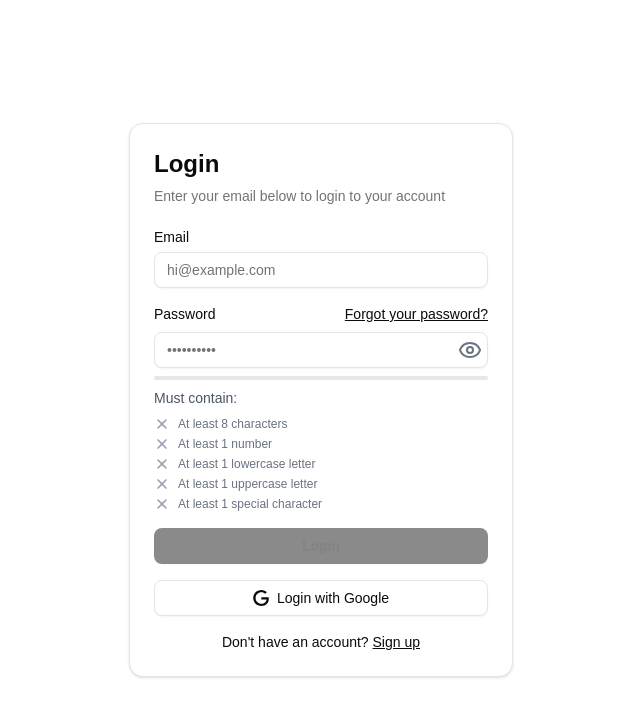
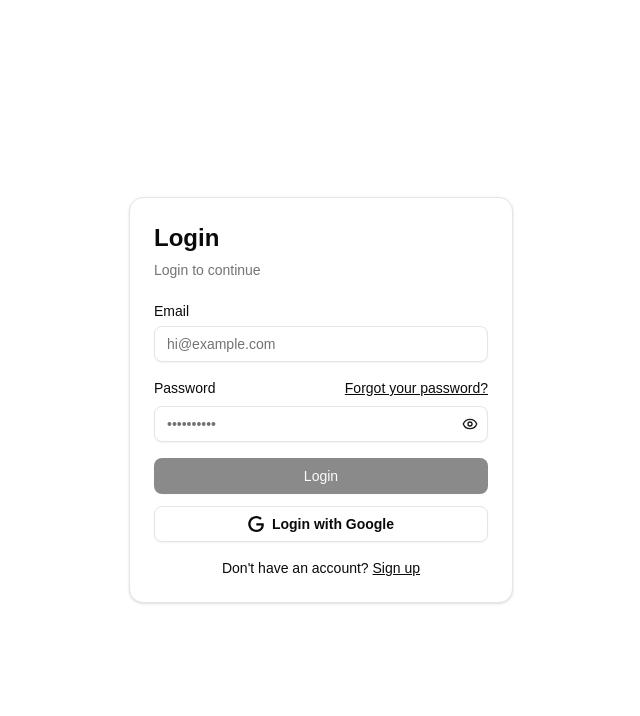
Before and after one commit to Nareshix/movie-tracker, a SvelteKit app: page /login in a window 1280 px wide. Shown: the top 716 px of the page, without its empty margins (319-959 px from the left). Built offline with nearby package versions, Linux system fonts and the light colour scheme.

Commit message:
completed the login page

```diff
--- a/src/routes/(auth)/login/+page.svelte
+++ b/src/routes/(auth)/login/+page.svelte
@@ -1,13 +1,16 @@
 <script lang="ts">
-	import { Button } from "$lib/components/ui/button/index.js";
-	import { Label } from "$lib/components/ui/label/index.js";
-	import { Input } from "$lib/components/ui/input/index.js";
-	import * as Card from "$lib/components/ui/card/index.js";
-  	import { goto } from "$app/navigation";
-	// import { sendVerificationEmail } from "$lib/api/sendVerificationEmail";
-	// import { toast } from "svelte-sonner";
-	import { Eye, EyeOff } from "@lucide/svelte";
+	import { Button } from '$lib/components/ui/button/index.js';
+	import { Label } from '$lib/components/ui/label/index.js';
+	import { Input } from '$lib/components/ui/input/index.js';
+	import * as Card from '$lib/components/ui/card/index.js';
+	import { enhance } from '$app/forms';
+	import { Eye, EyeOff, LoaderCircleIcon } from '@lucide/svelte';
+	import { toast } from 'svelte-sonner';
 
+	import type { PageProps } from './$types';
+	let { data, form }: PageProps = $props();
+
+	let loading = $state(false);
 
 	let email = $state('');
 	let password = $state('');
@@ -15,152 +18,116 @@
 
 	// Email validation regex
 	const EMAIL_REGEX = /^[a-zA-Z0-9._%+-]+@[a-zA-Z0-9.-]+\.[a-zA-Z]{2,}$/;
-	// Password strength validation
-	const PASSWORD_REQUIREMENTS = [
-		{ regex: /.{8,}/, text: 'At least 8 characters' },
-		{ regex: /[0-9]/, text: 'At least 1 number' },
-		{ regex: /[a-z]/, text: 'At least 1 lowercase letter' },
-		{ regex: /[A-Z]/, text: 'At least 1 uppercase letter' },
-		{ regex: /[!-\/:-@[-`{-~]/, text: 'At least 1 special character' },
-	];
-
-	const STRENGTH_CONFIG = {
-		colors: {
-			0: 'bg-gray-200',
-			1: 'bg-red-500',
-			2: 'bg-orange-500',
-			3: 'bg-amber-500',
-			4: 'bg-amber-600',
-			5: 'bg-emerald-500',
-		} as Record<number, string>,
-		texts: {
-			0: 'Enter a password',
-			1: 'Weak password',
-			2: 'Medium password!',
-			3: 'Strong password!!',
-			4: 'Very Strong password!!!',
-		} as Record<number, string>,
-	};
-
 
 	// Derived state for email validation
 	let emailIsValid = $derived(EMAIL_REGEX.test(email));
 	let showEmailError = $derived(email.length > 0 && !emailIsValid);
 
-	// Derived state for password strength
-	let passwordStrength = $derived.by(() => {
-		const requirements = PASSWORD_REQUIREMENTS.map((req) => ({
-			met: req.regex.test(password),
-			text: req.text,
-		}));
-
-		const score = requirements.filter((req) => req.met).length;
-
-		return {
-			score,
-			requirements,
-		};
+	$effect(() => {
+		if (form?.ErrorMsg) {
+			toast.error(form.ErrorMsg);
+		}
 	});
+</script>
 
 
-</script>
-<div class="grid place-items-center h-svh">
+<div class="grid h-svh place-items-center">
 	<Card.Root class="mx-auto w-full max-w-sm">
 		<Card.Header>
 			<Card.Title class="text-2xl">Login</Card.Title>
-			<Card.Description>Enter your email below to login to your account</Card.Description>
+			<Card.Description>Login to continue</Card.Description>
 		</Card.Header>
 		<Card.Content>
-			<div class="grid gap-4">
+			<p class="error"></p>
+			<form
+				method="POST"
+				action="?/login"
+				class="grid gap-4 pb-3"
+				use:enhance={() => {
+					loading = true;
+					return async ({ update }) => {
+						await update();
+						loading = false;
+					};
+				}}
+			>
 				<div class="grid gap-2">
 					<Label for="email">Email</Label>
 					<Input
 						id="email"
 						type="email"
+						name="email"
 						placeholder="hi@example.com"
 						bind:value={email}
 						class={showEmailError ? 'border-red-500' : ''}
 						required
 					/>
 					{#if showEmailError}
-						<p class="text-red-500 text-xs mt-1">Please enter a valid email address</p>
+						<p class="mt-1 text-xs text-red-500">Please enter a valid email address</p>
 					{/if}
 				</div>
 				<div class="grid gap-2">
 					<div class="flex items-center">
 						<Label for="password">Password</Label>
-						<a href="##" class="ml-auto inline-block text-sm underline">
-							Forgot your password?
-						</a>
+						<a href="##" class="ml-auto inline-block text-sm underline"> Forgot your password? </a>
 					</div>
 
 					<!-- Enhanced Password Input -->
 					<div class="relative">
 						<Input
 							id="password"
+							name="password"
 							type={showPassword ? 'text' : 'password'}
 							placeholder="••••••••••"
 							bind:value={password}
 							required
-							class='pr-10'
+							class="pr-10"
 						/>
 						<button
 							type="button"
-							onclick={() => showPassword = !showPassword}
-							class="absolute inset-y-0 right-0 flex items-center justify-center w-9 text-gray-500"
+							onclick={() => (showPassword = !showPassword)}
+							class="text-primary absolute inset-y-0 right-0 flex w-9 items-center justify-center"
 							aria-label={showPassword ? 'Hide password' : 'Show password'}
 						>
 							{#if showPassword}
-							<EyeOff />
+								<EyeOff class="w-4" />
 							{:else}
-							<Eye />
+								<Eye class="w-4" />
 							{/if}
 						</button>
 					</div>
 
-					<!-- Password Strength Indicator -->
-					<div class="space-y-2">
-						<!-- Strength Bar -->
-						<div class="h-1 rounded-full bg-gray-200 overflow-hidden">
-							<div
-								class="h-full transition-all duration-500 {STRENGTH_CONFIG.colors[passwordStrength.score]}"
-								style="width: {(passwordStrength.score / 5) * 100}%"
-							></div>
+
 				</div>
 
-						<!-- Strength Text -->
-						<div class="flex justify-between text-sm">
-							<span class="text-gray-600">Must contain:</span>
-						</div>
-
-						<!-- Requirements List -->
-						<ul class="space-y-1" aria-label="Password requirements">
-							{#each passwordStrength.requirements as req}
-								<li class="flex items-center space-x-2">
-									{#if req.met}
-										<svg class="w-4 h-4 text-emerald-500" fill="currentColor" viewBox="0 0 20 20">
-											<path fill-rule="evenodd" d="M16.707 5.293a1 1 0 010 1.414l-8 8a1 1 0 01-1.414 0l-4-4a1 1 0 011.414-1.414L8 12.586l7.293-7.293a1 1 0 011.414 0z" clip-rule="evenodd"></path>
-										</svg>
+				<Button
+					type="submit"
+					class="bg-primary"
+					disabled={!emailIsValid || email.length === 0}
+				>
+					{#if loading}
+						<!-- Loading Animation -->
+						<svg xmlns="http://www.w3.org/2000/svg" width="24" height="24" viewBox="0 0 24 24"
+							><path
+								fill="currentColor"
+								d="M12 2A10 10 0 1 0 22 12A10 10 0 0 0 12 2Zm0 18a8 8 0 1 1 8-8A8 8 0 0 1 12 20Z"
+								opacity="0.5"
+							/><path fill="currentColor" d="M20 12h2A10 10 0 0 0 12 2V4A8 8 0 0 1 20 12Z"
+								><animateTransform
+									attributeName="transform"
+									dur="1s"
+									from="0 12 12"
+									repeatCount="indefinite"
+									to="360 12 12"
+									type="rotate"
+								/></path
+							></svg
+						>
 					{:else}
-										<svg class="w-4 h-4 text-gray-400" fill="currentColor" viewBox="0 0 20 20">
-											<path fill-rule="evenodd" d="M4.293 4.293a1 1 0 011.414 0L10 8.586l4.293-4.293a1 1 0 111.414 1.414L11.414 10l4.293 4.293a1 1 0 01-1.414 1.414L10 11.414l-4.293 4.293a1 1 0 01-1.414-1.414L8.586 10 4.293 5.707a1 1 0 010-1.414z" clip-rule="evenodd"></path>
-										</svg>
+						<span class="text-primary-foreground font-medium">Login</span>
 					{/if}
-									<span class="text-xs {req.met ? 'text-emerald-600' : 'text-gray-500'}">
-										{req.text}
-									</span>
-								</li>
-							{/each}
-						</ul>
-					</div>
-				</div>
-
-                <Button onClickPromise={() => sendVerificationEmailToBackend(email, password)}
-                type="submit"
-                class="w-full text-foreground font-bold"
-                disabled={passwordStrength.score < 5 || !emailIsValid || email.length === 0}>
-                   <span class="font-semibold text-foreground dark:text-black">Login</span>
 				</Button>
+			</form>
 			<Button variant="outline" class="w-full">
 				<svg xmlns="http://www.w3.org/2000/svg" viewBox="0 0 24 24">
 					<path
@@ -168,12 +135,12 @@
 						fill="currentColor"
 					/>
 				</svg>
-					Login with Google
+				<p class="font-semibold">Login with Google</p>
 			</Button>
-			</div>
+
 			<div class="mt-4 text-center text-sm">
 				Don't have an account?
-				<a href="##" class="underline"> Sign up </a>
+				<a href="/signup" class="underline"> Sign up </a>
 			</div>
 		</Card.Content>
 	</Card.Root>
```
Lines whose indentation alone changed are shown as unchanged.
